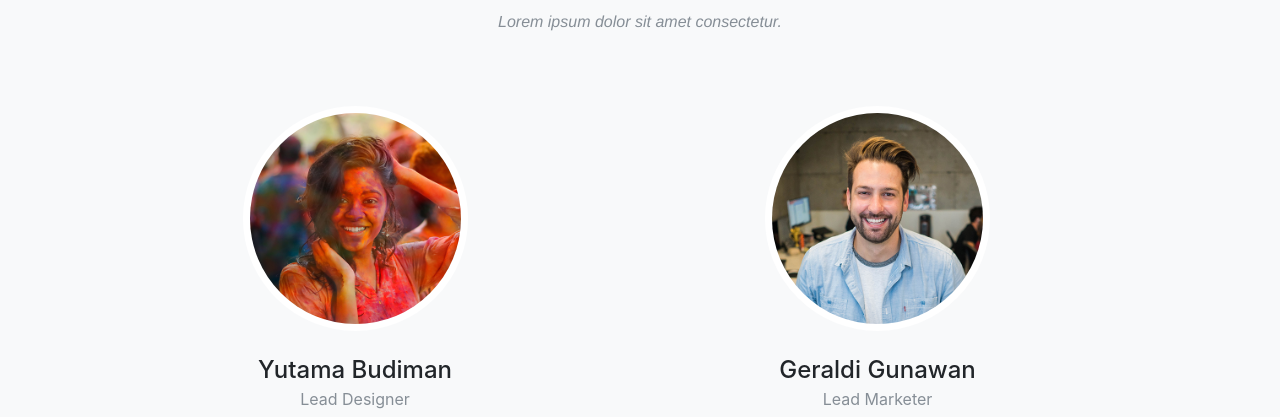
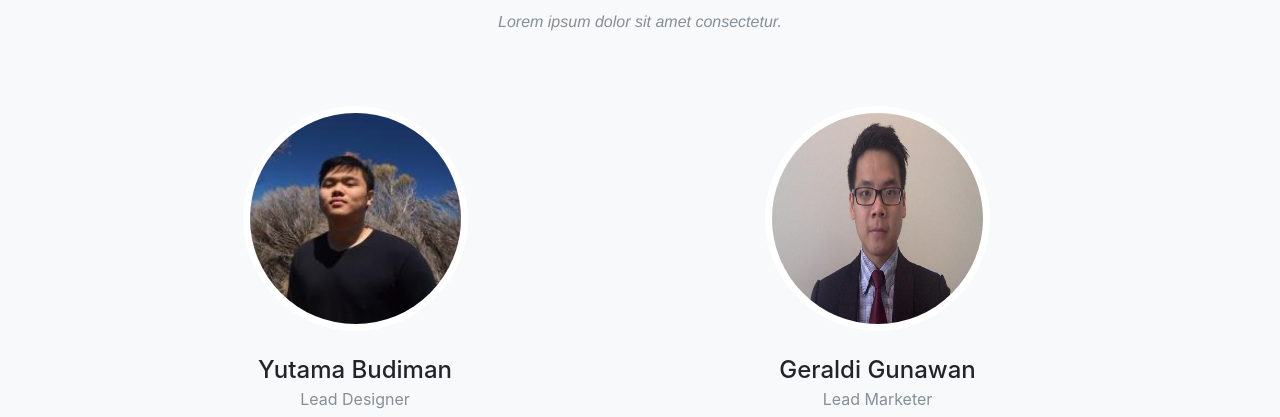
Before and after one commit to Yutama-ops/IVY, a website with bundled scripts: page IVY/index.html in a window 1280 px wide. Shown: the part 4410-4827 px from the top of the page. Built offline with nearby package versions, Linux system fonts and the light colour scheme; a web font is replaced by a local one.

Commit message:
111
ssdd

```diff
--- a/IVY/index.html
+++ b/IVY/index.html
@@ -281,7 +281,7 @@
         <div class="row">
           <div class="col-sm-6">
             <div class="team-member">
-              <img class="mx-auto rounded-circle" src="img/team/1.jpg" alt="">
+              <img class="mx-auto rounded-circle" src="img/team/Tam.jpg" alt="">
               <h4>Yutama Budiman</h4>
               <p class="text-muted">Lead Designer</p>
               <ul class="list-inline social-buttons">
@@ -305,7 +305,7 @@
           </div>
           <div class="col-sm-5">
             <div class="team-member">
-              <img class="mx-auto rounded-circle" src="img/team/2.jpg" alt="">
+              <img class="mx-auto rounded-circle" src="img/team/Geraldi.jpg" alt="">
               <h4>Geraldi Gunawan</h4>
               <p class="text-muted">Lead Marketer</p>
               <ul class="list-inline social-buttons">
```
